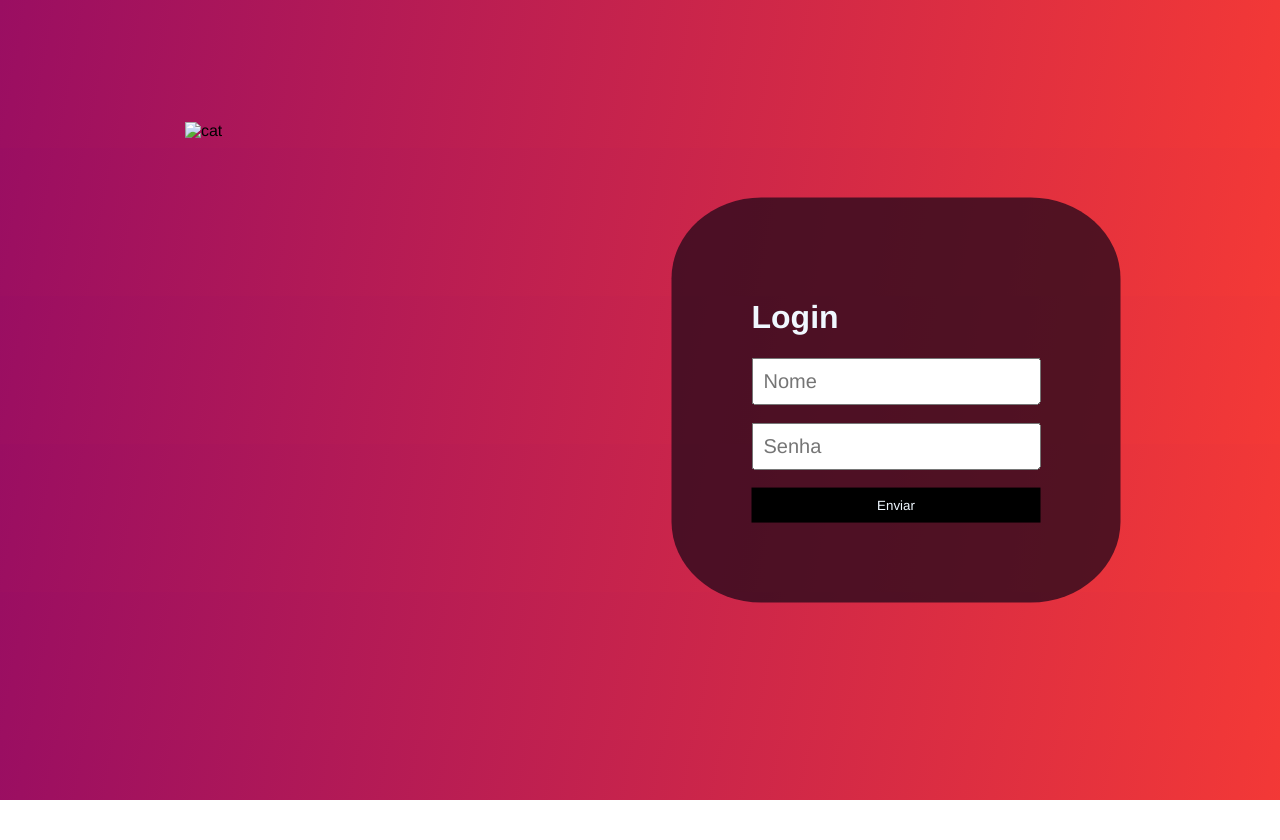
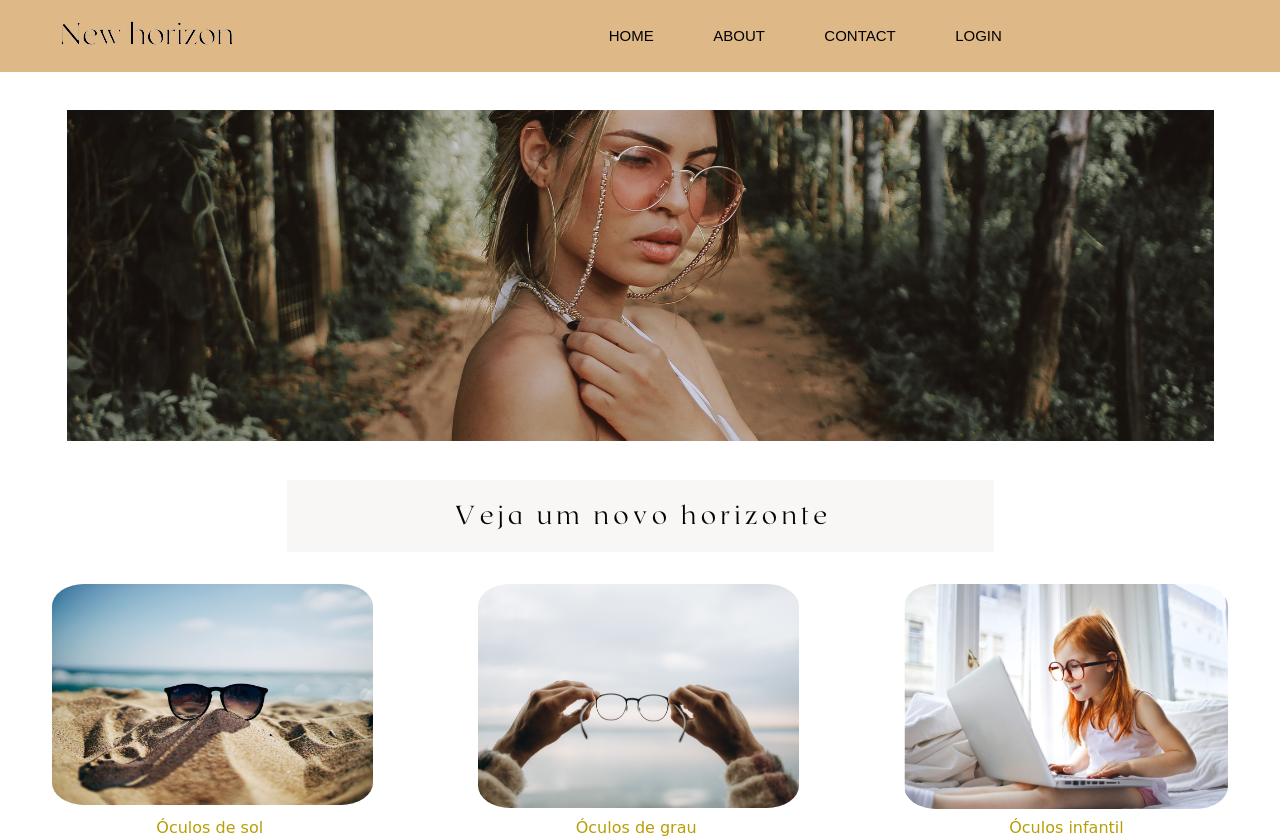
Before and after one commit to carolina-alencar/otica_new_horizon, a plain HTML site: page index.html in a window 1280 px wide. Before the commit the page ends 800 px from the top, so only its background shows below. Drawn offline with Linux system fonts and the light colour scheme.

Commit message:
atualização

```diff
--- a/index.html
+++ b/index.html
@@ -4,56 +4,35 @@
     <meta charset="UTF-8">
     <meta http-equiv="X-UA-Compatible" content="IE=edge">
     <meta name="viewport" content="width=device-width, initial-scale=1.0">
-    <title>Àrea de Login</title>
-    <style>
-        body{
-            font-family:'Franklin Gothic Medium', 'Arial Narrow', Arial, sans-serif;
-            background-image: linear-gradient(100deg, rgb(154, 14, 98),rgb(244, 57, 54));
-        }
-        .tela-login{
-            background-color: rgba(41, 10, 28, 0.786);
-            position:absolute;
-            color: aliceblue;
-            top: 50%;
-            left:70%;
-            transform:translate(-50%,-50%);
-            padding: 80px;
-            border-radius: 20%;
-        }
-        input{
-            font-family:'Franklin Gothic Medium', 'Arial Narrow', Arial, sans-serif ;
-            padding: 10px;
-            outline: none;
-            font-size: 20px;
-        }
-        button{
-            font-family:'Franklin Gothic Medium', 'Arial Narrow', Arial, sans-serif;
-            background-color: black;
-            color: aliceblue;
-            border: none;
-            padding: 10px;
-            width:100%;
-            cursor: pointer;
-        }
-        button:hover{
-            background-color: rgb(244, 57, 54);
-        }
-        .imagem-cat{
-            margin-top:9%;
-            margin-left: 14%;
-            width: 25%;
-        }
-    </style>
+    <link rel="stylesheet" href="reset.css">
+    <link rel="stylesheet" href="style.css">
+    <title>New Horizon</title>
 </head>
 <body>
-    <img src="img_cat" alt="cat" class="imagem-cat">
-    <div class="tela-login">
-        <h1>Login</h1>
-        <input type="text" placeholder="Nome">
-        <br><br>
-        <input type="password" placeholder="Senha" >
-        <br><br>
-        <button>Enviar</button>
+    <header class="container">
+            <div class="logo"><img src="imagens/nh.png"></div>
+            <div class="menu">
+                <nav>
+                    <a href="#">HOME</a>
+                    <a href="#">ABOUT</a>
+                    <a href="#">CONTACT</a>
+                    <a href="login.html">LOGIN</a>
+                </nav>
+            </div>
+    </header>
+    <img src="imagens/img1.png" alt="img1" class="banner">
+    <img src="imagens/img5.png" alt="img5" class="banner">
+    <br><br>
+    <div class="flex-container">
+        <p> <a href=""><img src="imagens/img2.png" class="img"></a></p>
+        <p><a href=""><img src="imagens/img4.png" class="img"></a></p>
+        <p><a href=""><img src="imagens/img3.png" class="img"></a></p>
     </div>
+    <div class="flex-container">
+        <p>Óculos de sol</p>
+        <p>Óculos de grau</p>
+        <p>Óculos infantil</p>
+    </div>
+
 </body>
 </html>
--- /dev/null
+++ b/login.css
@@ -0,0 +1,39 @@
+
+body{
+    font-family:'Franklin Gothic Medium', 'Arial Narrow', Arial, sans-serif;
+    background-image: linear-gradient(100deg, rgba(246, 187, 71, 0.856),rgb(247, 247, 247));
+}
+h1{
+    text-align: center;
+}
+.tela-login{
+    background-color: rgb(255, 255, 255);
+    position:absolute;
+    color: rgb(13, 15, 8);
+    top: 50%;
+    left:50%;
+    transform:translate(-50%,-50%);
+    padding: 80px;
+    border-radius: 05%;
+}
+input{
+    font-family:'Franklin Gothic Medium', 'Arial Narrow', Arial, sans-serif ;
+    padding: 10px;
+    outline: none;
+    font-size: 20px;
+}
+button{
+    font-family:'Franklin Gothic Medium', 'Arial Narrow', Arial, sans-serif;
+    background-color: rgb(6, 6, 6);
+    color: aliceblue;
+    border: none;
+    padding: 10px;
+    width:100%;
+    cursor: pointer;
+}
+button:hover{
+    background-color: rgb(54, 244, 63);
+}
+a{
+    color: rgb(249, 249, 249);
+}
--- /dev/null
+++ b/reset.css
@@ -0,0 +1,46 @@
+/* http://meyerweb.com/eric/tools/css/reset/
+   v2.0 | 20110126
+   License: none (public domain)
+*/
+
+html, body, div, span, applet, object, iframe,
+h1, h2, h3, h4, h5, h6, p, blockquote, pre,
+a, abbr, acronym, address, big, cite, code,
+del, dfn, em, img, ins, kbd, q, s, samp,
+small, strike, strong, sub, sup, tt, var,
+b, u, i, center,
+dl, dt, dd, ol, ul, li,
+fieldset, form, label, legend,
+table, caption, tbody, tfoot, thead, tr, th, td,
+article, aside, canvas, details, embed,
+figure, figcaption, footer, header, hgroup,
+menu, nav, output, ruby, section, summary,
+time, mark, audio, video {
+	margin: 0;
+	padding: 0;
+	border: 0;
+	vertical-align: baseline;
+}
+/* HTML5 display-role reset for older browsers */
+article, aside, details, figcaption, figure,
+footer, header, hgroup, menu, nav, section {
+	display: block;
+}
+body {
+	line-height: 1;
+}
+ol, ul {
+	list-style: none;
+}
+blockquote, q {
+	quotes: none;
+}
+blockquote:before, blockquote:after,
+q:before, q:after {
+	content: '';
+	content: none;
+}
+table {
+	border-collapse: collapse;
+	border-spacing: 0;
+}
--- /dev/null
+++ b/style.css
@@ -0,0 +1,61 @@
+
+*{
+    margin: 0;
+    padding: 0;
+    box-sizing: border-box;
+}
+
+.container{
+    align-items: center;
+    display: flex;
+    justify-content:center;
+    font-family: Arial, Helvetica, sans-serif;
+
+}
+header{
+    background-color: burlywood;
+    width: 100%;
+    padding: 15px;
+}
+.logo {
+    width: 25%;
+    margin-right: 20%;
+}
+.menu{
+    width: 50%;
+}
+.menu nav a{
+    color: black;
+    text-decoration: none;
+    padding-right: 55px;
+    font-size: 15px;
+    position: relative;
+}
+.menu nav a:hover::after{
+    content: " ";
+    width: 30px;
+    height: 4px;
+    background-color:#ffffff;
+    position: absolute;
+    top: 20px;
+    left: 0;
+}
+
+p{
+    color: rgb(185, 158, 7);
+    font-family:cursive;
+    line-height: 1.5;
+    margin: 0;
+}
+.banner{
+    margin: auto;
+    margin-top: 3%;
+    display: block;
+}
+.flex-container {
+    display: flex;
+    justify-content:space-around;
+ }
+.flex-container img{
+    border-radius: 10%;
+}
```
Also changed, not shown: login.html (added, +24 -0 lines), imagens/New horizon.png (added), imagens/img1.png (added), imagens/img2.png (added), imagens/img3.png (added), imagens/img4.png (added), imagens/img5.png (added), imagens/nh.png (added), 1 other file.
